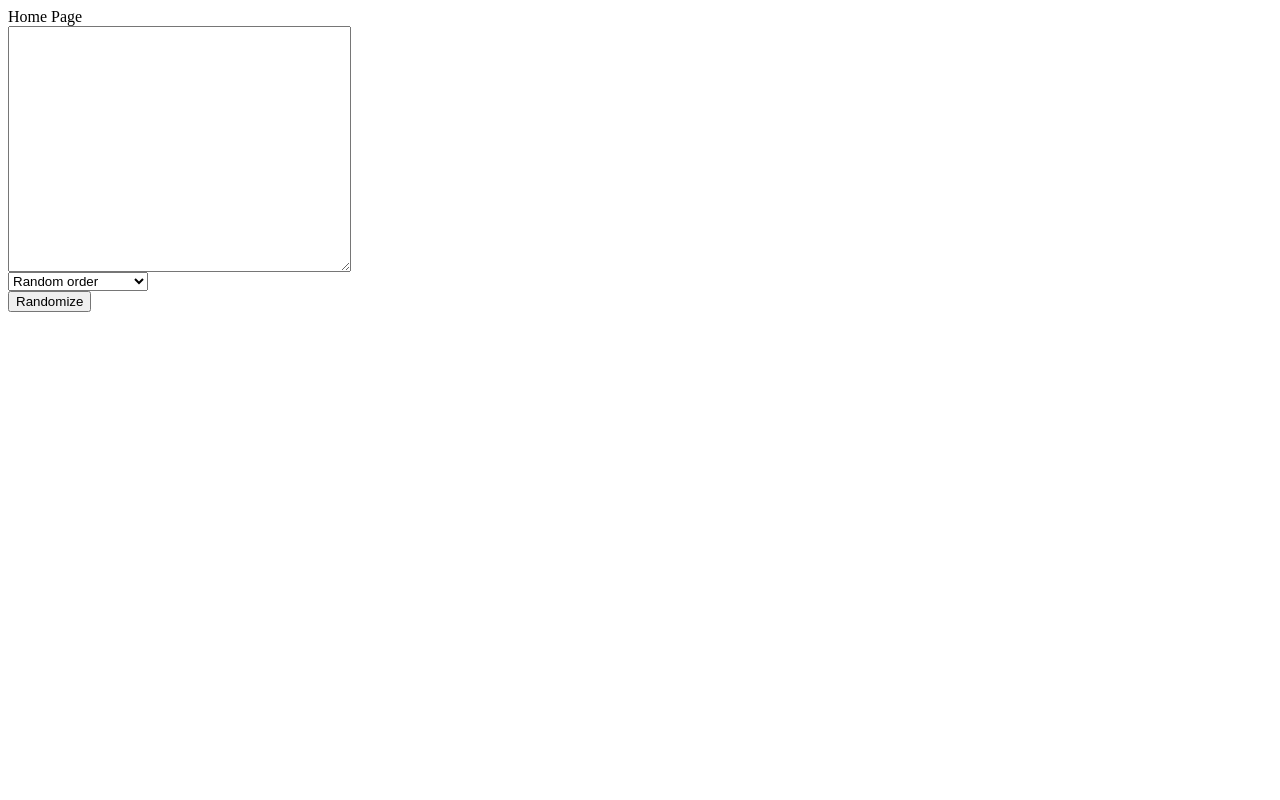
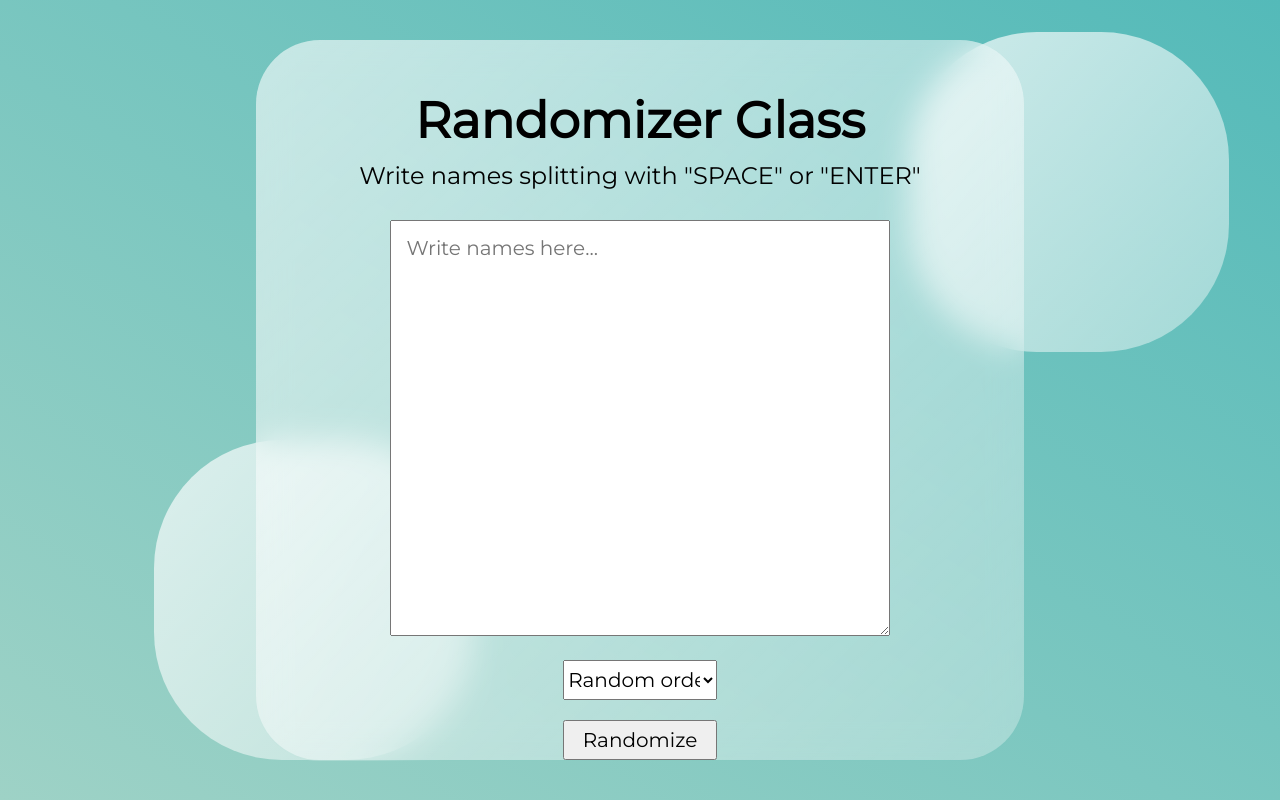
Before and after one commit to adiletexe/randomizer, a Django app: template randomizingsystem/templates/randomizingsystem/home.html in a window 1280 px wide. Run offline with Django 3.2, Linux system fonts and the light colour scheme; the template is opened without the code that fills it, so the values that code supplies are empty.

Commit message:
first day glass front

```diff
--- a/randomizer/settings.py
+++ b/randomizer/settings.py
@@ -116,7 +116,12 @@ USE_TZ = True
 # Static files (CSS, JavaScript, Images)
 # https://docs.djangoproject.com/en/4.0/howto/static-files/
 
+STATICFILES_DIRS = [
+    BASE_DIR / "static",
+]
+STATIC_ROOT = BASE_DIR / 'staticfiles'
 STATIC_URL = 'static/'
+
 
 # Default primary key field type
 # https://docs.djangoproject.com/en/4.0/ref/settings/#default-auto-field
--- a/randomizingsystem/templates/randomizingsystem/home.html
+++ b/randomizingsystem/templates/randomizingsystem/home.html
@@ -1,9 +1,14 @@
-Home Page
+{% extends 'randomizingsystem/template.html' %}
+{% load static %}
+
+{% block content %}
+<h1>Randomizer Glass</h1>
 {{ error }}
+<h3>Write names splitting with "SPACE" or "ENTER"</h3>
 <form  action="{% url 'randomized' %}">
     {% csrf_token %}
-    <textarea name="text" rows="16" cols="40"></textarea><br>
-    <select name="typeofrandomizing">
+    <textarea class='textarea' name="text" rows="16" cols="40" placeholder="Write names here..."></textarea><br>
+    <select class="select" name="typeofrandomizing">
         <option value="randomorder">Random order</option>
         <option value="2">Divide into 2 groups</option>
         <option value="3">Divide into 3 groups</option>
@@ -11,5 +16,6 @@ Home Page
         <option value="6">Divide into 6 groups</option>
     </select>
     <br>
-    <button type="submit">Randomize</button>
+    <button class='submit' type="submit">Randomize</button>
 </form>
+{% endblock %}
--- /dev/null
+++ b/randomizingsystem/templates/randomizingsystem/template.html
@@ -0,0 +1,21 @@
+{% load static %}
+<!doctype html>
+<html lang="en">
+<head>
+    <meta charset="UTF-8">
+    <link rel="stylesheet" href="{% static 'randomizingsystem/css/main.css' %}">
+    <link rel="preconnect" href="https://fonts.googleapis.com">
+    <link rel="preconnect" href="https://fonts.gstatic.com" crossorigin>
+    <link href="https://fonts.googleapis.com/css2?family=Montserrat&display=swap" rel="stylesheet">
+    <title>Randomizer</title>
+</head>
+<body>
+    <main>
+        <section class="glass">
+            {% block content %}{% endblock %}
+        </section>
+    </main>
+    <div class="circle1"></div>
+    <div class="circle2"></div>
+</body>
+</html>
--- /dev/null
+++ b/static/randomizingsystem/css/main.css
@@ -0,0 +1,79 @@
+* {
+    margin: 0;
+    padding: 0;
+    box-sizing: border-box;
+    font-family: 'Montserrat', sans-serif;
+}
+
+
+main {
+    min-height: 100vh;
+    background: linear-gradient(to right top, #9ED2C6, #54BAB9);
+    display: flex;
+    align-items: center;
+    justify-content: center;
+}
+
+.glass {
+    min-height: 80vh;
+    background: white;
+    width: 60%;
+    background: linear-gradient(to right bottom, rgba(255, 255, 255, 0.6), rgba(255, 255, 255, 0.3));
+    border-radius: 4rem;
+    z-index: 3;
+    backdrop-filter: blur(1rem);
+    text-align: center;
+    padding-top: 50px;
+}
+
+.glass h1{
+    font-size: 50px;
+    padding-bottom: 10px;
+}
+.glass h3{
+    font-size: 24px;
+    font-weight: normal;
+    padding-bottom: 10px;
+}
+
+
+.circle1,
+.circle2 {
+    background: white;
+    background: linear-gradient(to right bottom, rgba(255, 255, 255, 0.7), rgba(255, 255, 255, 0.4));
+    width: 20rem;
+    height: 20rem;
+    position: absolute;
+    border-radius: 40%;
+}
+.circle1 {
+    bottom: 5%;
+    left: 12%;
+}
+.circle2 {
+    top: 4%;
+    left: 71%;
+}
+
+form {
+    padding-top: 20px;
+}
+
+.submit, .select, .button {
+    margin-top: 20px;
+    width: 20%;
+    height: 5vh;
+    font-size: 20px;
+}
+
+.textarea {
+    font-size: 20px;
+    padding: 2%;
+}
+
+.submit, .select {
+    margin-top: 20px;
+    width: 20%;
+    height: 5vh;
+    font-size: 20px;
+}
```
Also changed, not shown: randomizingsystem/templates/randomizingsystem/randomized.html (+8 -3 lines).
